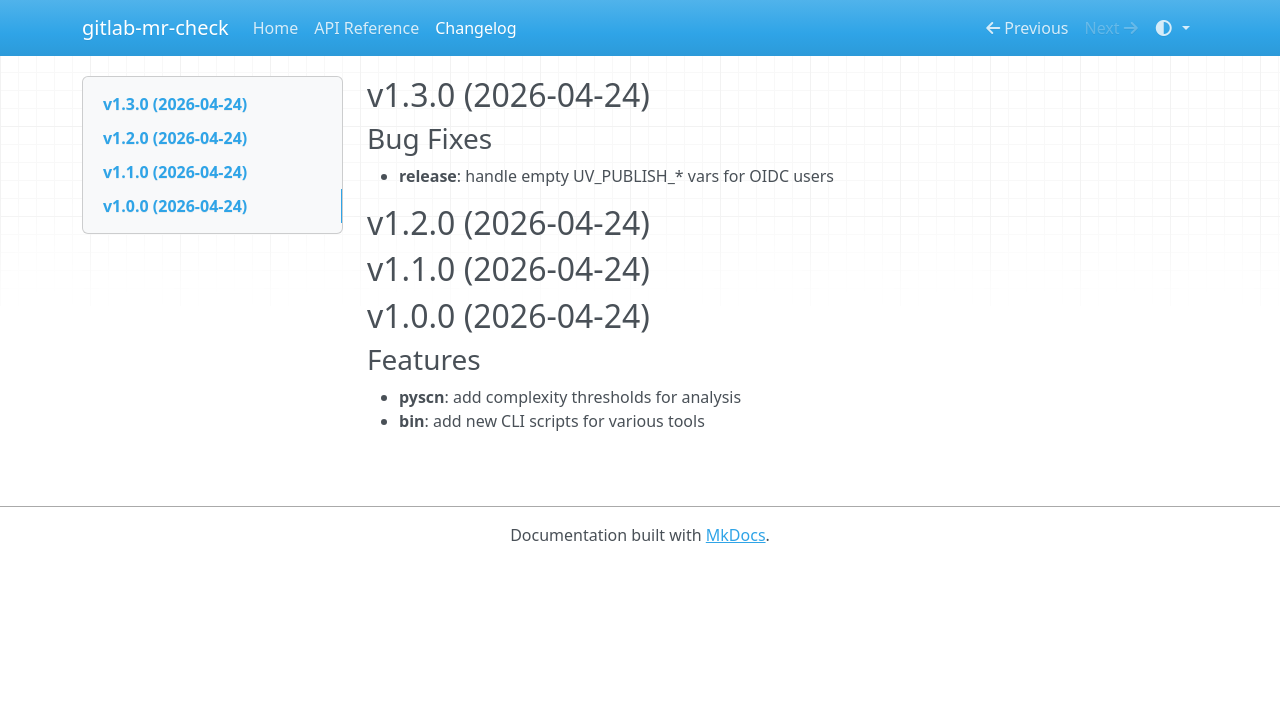
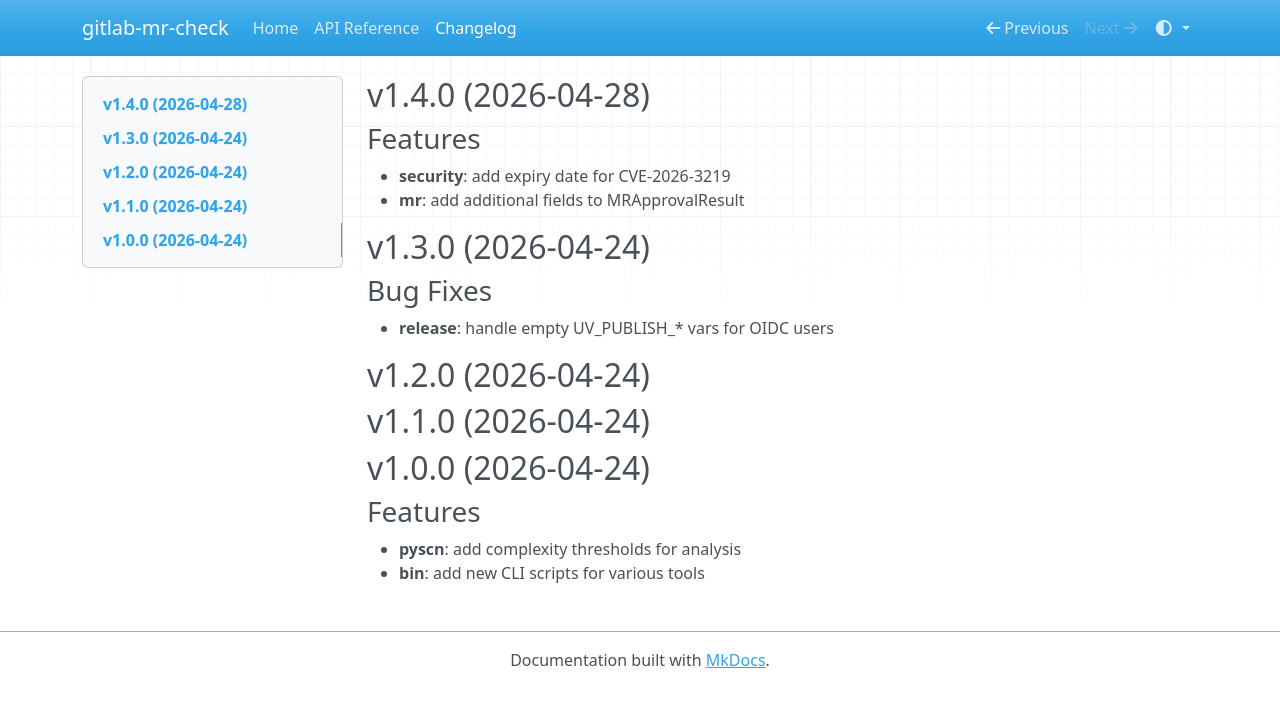
Before and after one commit to schubergphilis/gitlab-mr-check, an MkDocs documentation site: the page built from docs/changelog.md, in a window 1280 px wide. Shown: the top 707 px of the page. Built offline with MkDocs 1.6.1, drawn with Linux system fonts in a browser that asks for light colours; nearby versions of some CDN libraries.

Commit message:
docs: update changelog

```diff
--- a/docs/changelog.md
+++ b/docs/changelog.md
@@ -1,3 +1,10 @@
+## v1.4.0 (2026-04-28)
+
+### Features
+
+- **security**: add expiry date for CVE-2026-3219
+- **mr**: add additional fields to MRApprovalResult
+
 ## v1.3.0 (2026-04-24)
 
 ### Bug Fixes
```
